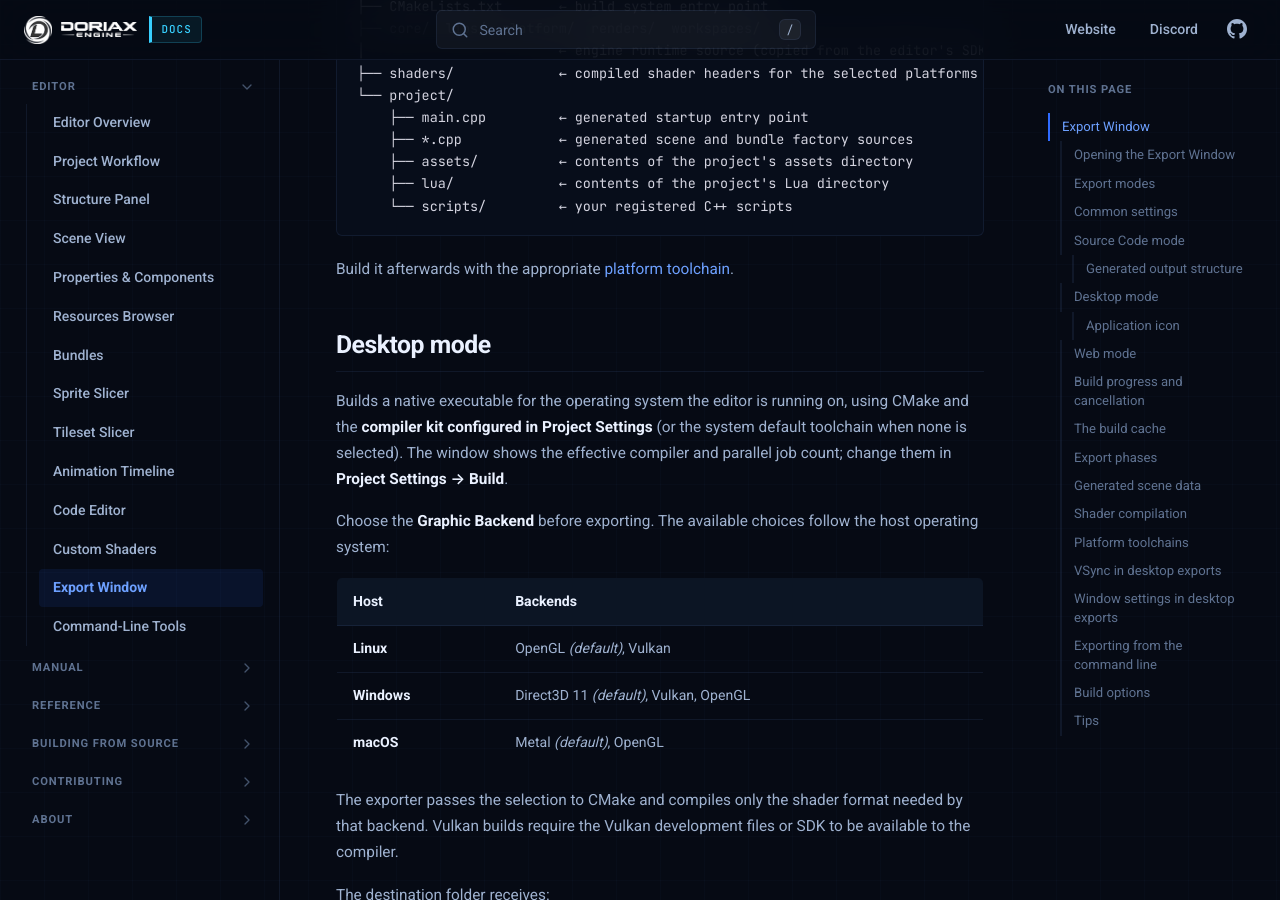
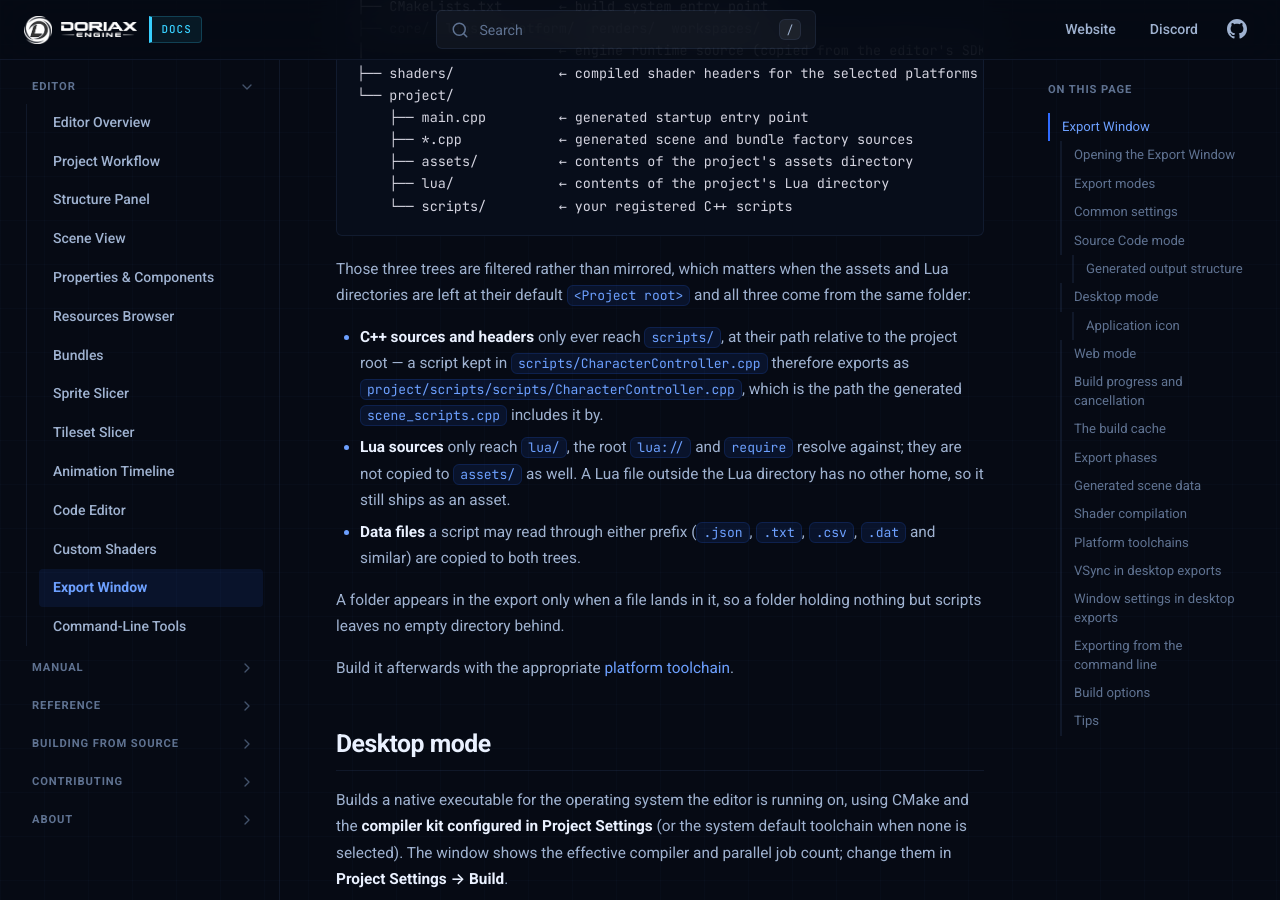
Before and after one commit to doriaxengine/doriax-docs, an MkDocs documentation site: the page built from docs/editor/export.md, in a window 1280 px wide and 900 px high, scrolled down 2487 px. Built offline with MkDocs 1.6.1, drawn with Linux system fonts in a browser that asks for light colours.

Commit message:
Updated export docs with the filtered output trees

````diff
--- a/docs/editor/export.md
+++ b/docs/editor/export.md
@@ -75,6 +75,23 @@ output/
     ├── lua/             ← contents of the project's Lua directory
     └── scripts/         ← your registered C++ scripts
 ```
+
+Those three trees are filtered rather than mirrored, which matters when the assets and Lua
+directories are left at their default `<Project root>` and all three come from the same
+folder:
+
+- **C++ sources and headers** only ever reach `scripts/`, at their path relative to the
+  project root — a script kept in `scripts/CharacterController.cpp` therefore exports as
+  `project/scripts/scripts/CharacterController.cpp`, which is the path the generated
+  `scene_scripts.cpp` includes it by.
+- **Lua sources** only reach `lua/`, the root `lua://` and `require` resolve against; they
+  are not copied to `assets/` as well. A Lua file outside the Lua directory has no other
+  home, so it still ships as an asset.
+- **Data files** a script may read through either prefix (`.json`, `.txt`, `.csv`, `.dat`
+  and similar) are copied to both trees.
+
+A folder appears in the export only when a file lands in it, so a folder holding nothing
+but scripts leaves no empty directory behind.
 
 Build it afterwards with the appropriate [platform toolchain](#platform-toolchains).
 
````
